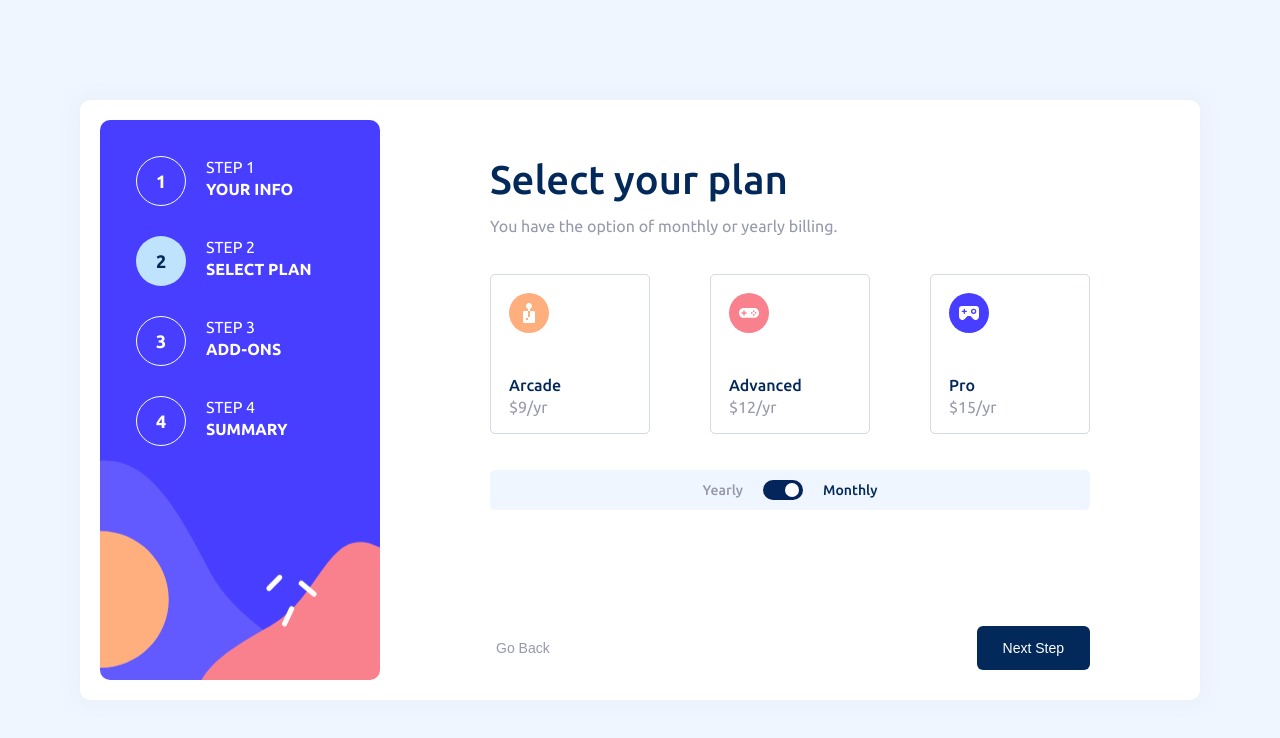
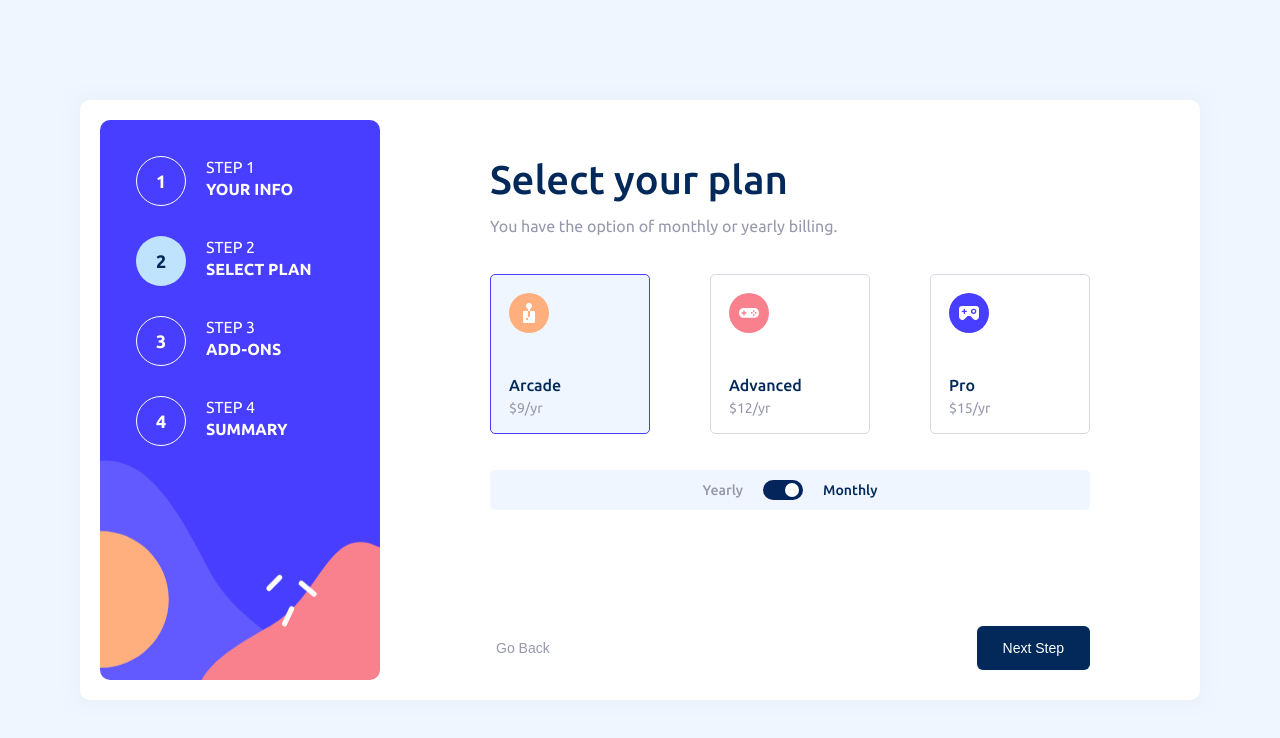
Before and after one commit to hun-ah/multi-step-form-v2, a React (Vite) app: page / in a window 1280 px wide. Both pictures are taken after a click on the button "Next Step". Shown: the top 738 px of the page. Built offline with nearby package versions, Linux system fonts and the light colour scheme.

Commit message:
additional input styling

```diff
--- a/src/components/inputs/radioInput/input.module.css
+++ b/src/components/inputs/radioInput/input.module.css
@@ -29,11 +29,22 @@
 .planPrice {
   display: flex;
   flex-direction: column;
-  gap: 6px;
+  gap: 8px;
 }
 
 .price {
   color: var(--cool-gray);
+  font-size: 14px;
+}
+
+.free {
+  color: var(--marine-blue);
+  font-size: 14px;
+}
+
+.selected {
+  border: 1px solid var(--purple-blue);
+  background: var(--magnolia);
 }
 
 @media screen and (max-width: 1168px) {
```
